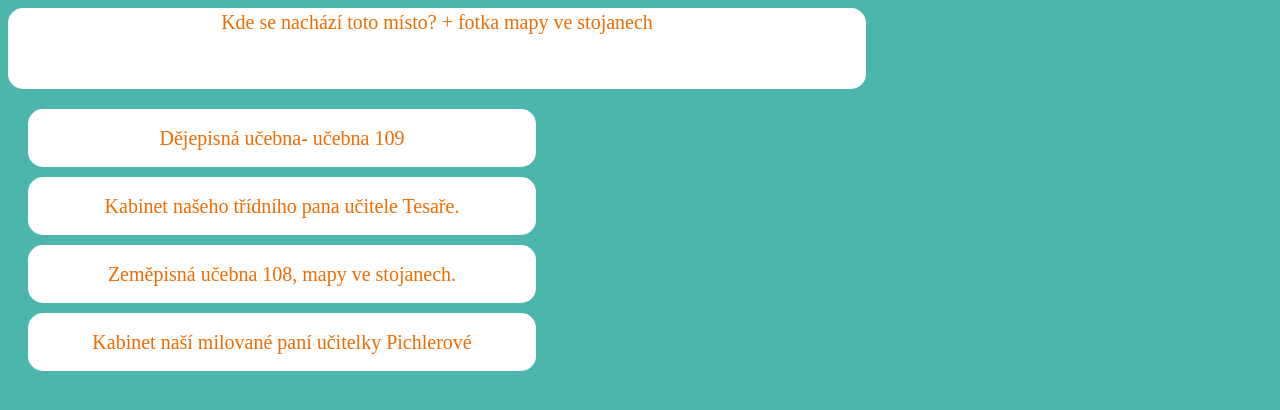
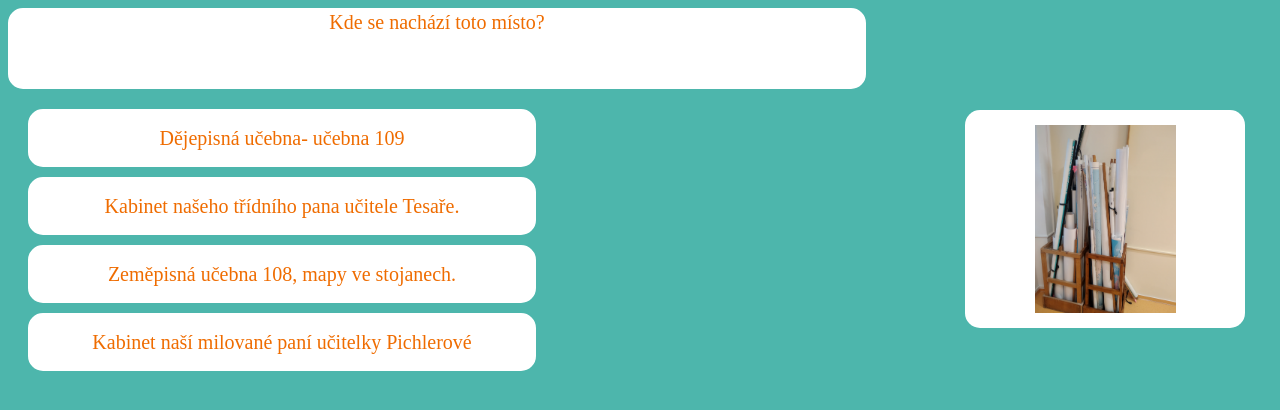
Before and after one commit to slurfer/risk-it, a PHP site: page /sites/questions/school/school5.html in a window 1280 px wide. Shown: the top 410 px of the page. Run offline with PHP 8.4, Linux system fonts and the light colour scheme.

Commit message:
add photos to questions

```diff
--- a/scripts/main.js
+++ b/scripts/main.js
@@ -113,6 +113,7 @@ function savgame(){
 }
 
 function test_savgame(){
+    sessionStorage.save = " ";
     if(!sessionStorage.save){
         sessionStorage.save = " ";
     }
--- a/sites/questions/canteen/canteen5.html
+++ b/sites/questions/canteen/canteen5.html
@@ -9,7 +9,7 @@
         <style>td{width: 500px;} @media screen and (max-width: 700px) {td{width: 150px;}}</style>
     </head>
     <body>
-        <div id="question">Jaké jídlo je na fotografii? + fotka</div>
+        <div id="question">Jaké jídlo je na fotografii?</div>
         <div id="answers">
             <table>
                 <tr>
@@ -26,5 +26,6 @@
                 </tr>
             </table>
         </div>
+        <div class="question_image_container"><img class="question_image_width" src="../../../img/img_canteen_5.jpeg"></div>
     </body>
 </html>
--- a/sites/questions/fifth/fifth3.html
+++ b/sites/questions/fifth/fifth3.html
@@ -9,7 +9,7 @@
         <style>body{font-size: 20px;} td{width: 500px;} @media screen and (max-width: 700px) {body{font-size: 10px;} td{width: 250px;}}</style>
     </head>
     <body>
-        <div id="question">V naší kmenové učebně se po určitou dobu vyskytovaly hodiny podomácku vyrobené z cedule Zastávka. Jak se tento artefakt do naší třídy dostal? (+ fotka)</div>
+        <div id="question">V naší kmenové učebně se po určitou dobu vyskytovaly hodiny podomácku vyrobené z cedule Zastávka. Jak se tento artefakt do naší třídy dostal?</div>
         <div id="answers">
             <table>
                 <tr>
@@ -25,6 +25,7 @@
                     <td onclick="control('a4', 't', 3000)" id="a4">Ceduli jsme našli na jednom z našich školních výletů.</td>
                 </tr>
             </table>
-        </div>
+        <div class="question_image_container"><img class="question_image_height" src="../../../img/img_fifth_3.jpg"></div>
+    </div>
     </body>
 </html>
--- a/sites/questions/pmp4/pmp45.html
+++ b/sites/questions/pmp4/pmp45.html
@@ -26,5 +26,6 @@
                 </tr>
             </table>
         </div>
+        <div class="question_image_container"><img class="question_image_height" src="../../../img/img_pmp4_5.jpg"></div>
     </body>
 </html>
--- a/sites/questions/school/school1.html
+++ b/sites/questions/school/school1.html
@@ -26,5 +26,6 @@
                 </tr>
             </table>
         </div>
+        <div class="question_image_container"><img class="question_image_height" src="../../../img/img_school_1.jpg"></div>
     </body>
 </html>
--- a/sites/questions/school/school2.html
+++ b/sites/questions/school/school2.html
@@ -26,5 +26,6 @@
                 </tr>
             </table>
         </div>
+        <div class="question_image_container"><img class="question_image_width" src="../../../img/img_school_2.JPG"></div>
     </body>
 </html>
--- a/sites/questions/school/school3.html
+++ b/sites/questions/school/school3.html
@@ -9,7 +9,7 @@
         <style>td{width: 500px;} @media screen and (max-width: 700px) {td{width: 250px;}}</style>
     </head>
     <body>
-        <div id="question">Kde ve škole se nachází tato rostlina? + fotka</div>
+        <div id="question">Kde ve škole se nachází tato rostlina?</div>
         <div id="answers">
             <table>
                 <tr>
@@ -26,5 +26,6 @@
                 </tr>
             </table>
         </div>
+        <div class="question_image_container"><img class="question_image_height" src="../../../img/img_school_3.jpg"></div>
     </body>
 </html>
--- a/sites/questions/school/school4.html
+++ b/sites/questions/school/school4.html
@@ -26,5 +26,6 @@
                 </tr>
             </table>
         </div>
+        <div class="question_image_container"><img class="question_image_height" src="../../../img/img_school_4.jpg"></div>
     </body>
 </html>
--- a/sites/questions/school/school5.html
+++ b/sites/questions/school/school5.html
@@ -9,7 +9,7 @@
         <style>body{font-size: 20px;} td{width: 500px;} @media screen and (max-width: 700px) {body{font-size: 10px;} td{width: 250px;}}</style>
     </head>
     <body>
-        <div id="question">Kde se nachází toto místo? + fotka mapy ve stojanech</div>
+        <div id="question">Kde se nachází toto místo?</div>
         <div id="answers">
             <table>
                 <tr>
@@ -26,5 +26,6 @@
                 </tr>
             </table>
         </div>
+        <div class="question_image_container"><img class="question_image_height" src="../../../img/img_school_5.jpg"></div>
     </body>
 </html>
--- a/styles/question.css
+++ b/styles/question.css
@@ -10,6 +10,7 @@ body{
     height: 312px;
 
 }
+
 #question{
     border-style: solid;
     border-color: white;
@@ -19,16 +20,20 @@ body{
     height: 75px;
     text-align: center;
 }
+
 #answers{
     margin: 10px;
 }
+
 table{
     border-spacing:10px;
 }
+
 tr{
     margin-left: 50px;
     padding: 0;
 }
+
 td{
     border-style: solid;
     border-color: white;
@@ -40,9 +45,32 @@ td{
     width: 300px;
     text-align: center;
 }
+
 td:hover{
     background-color: lightgray;
     border-color: lightgray;
+}
+
+.question_image_container{
+    position: absolute;
+    top: 110px;
+    right: 35px;
+    width: 250px;
+    height: 188px;
+    padding: 15px;
+    border-radius: 15px;
+    background-color: white;
+    display: flex;
+    justify-content: center;
+    align-items: center;
+}
+
+.question_image_width{
+    width: 100%;
+}
+
+.question_image_height{
+    height: 100%;
 }
 
 @media screen and (max-width: 700px) {
@@ -74,4 +102,13 @@ td:hover{
         height: 25px;
         width: 150px;
     }
+
+    .question_image_container{
+        top: 55px;
+        right: 17px;
+        width: 125px;
+        height: 94px;
+        padding: 7px;
+        border-radius: 7px;
+    }
 }
```
Also changed, not shown: img/img_canteen_5.jpeg (added), img/img_fifth_3.jpg (added), img/img_school_1.jpg (added), img/img_school_3.jpg (added), img/img_school_4.jpg (added), img/img_school_5.jpg (added), 2 other files.
